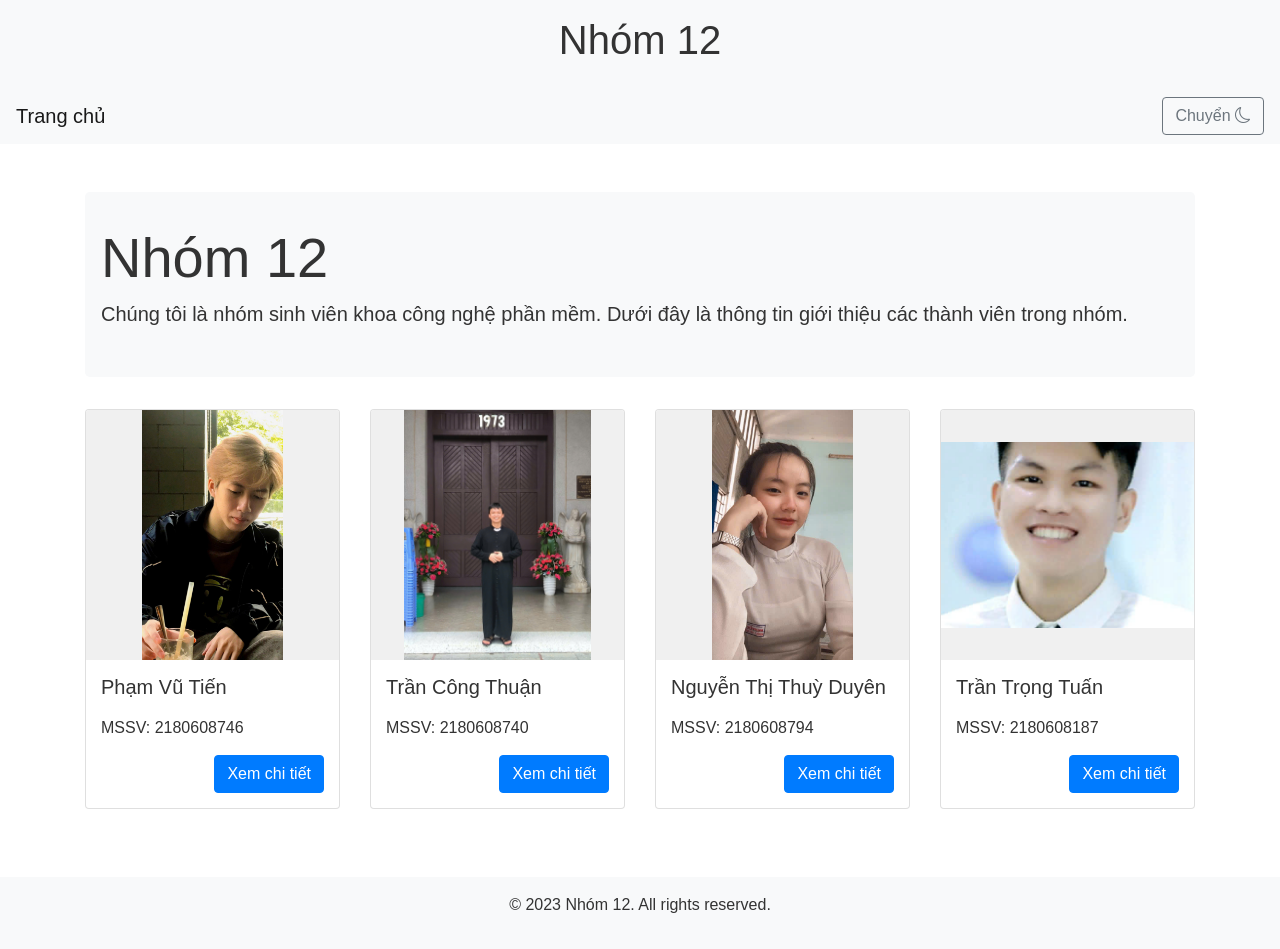
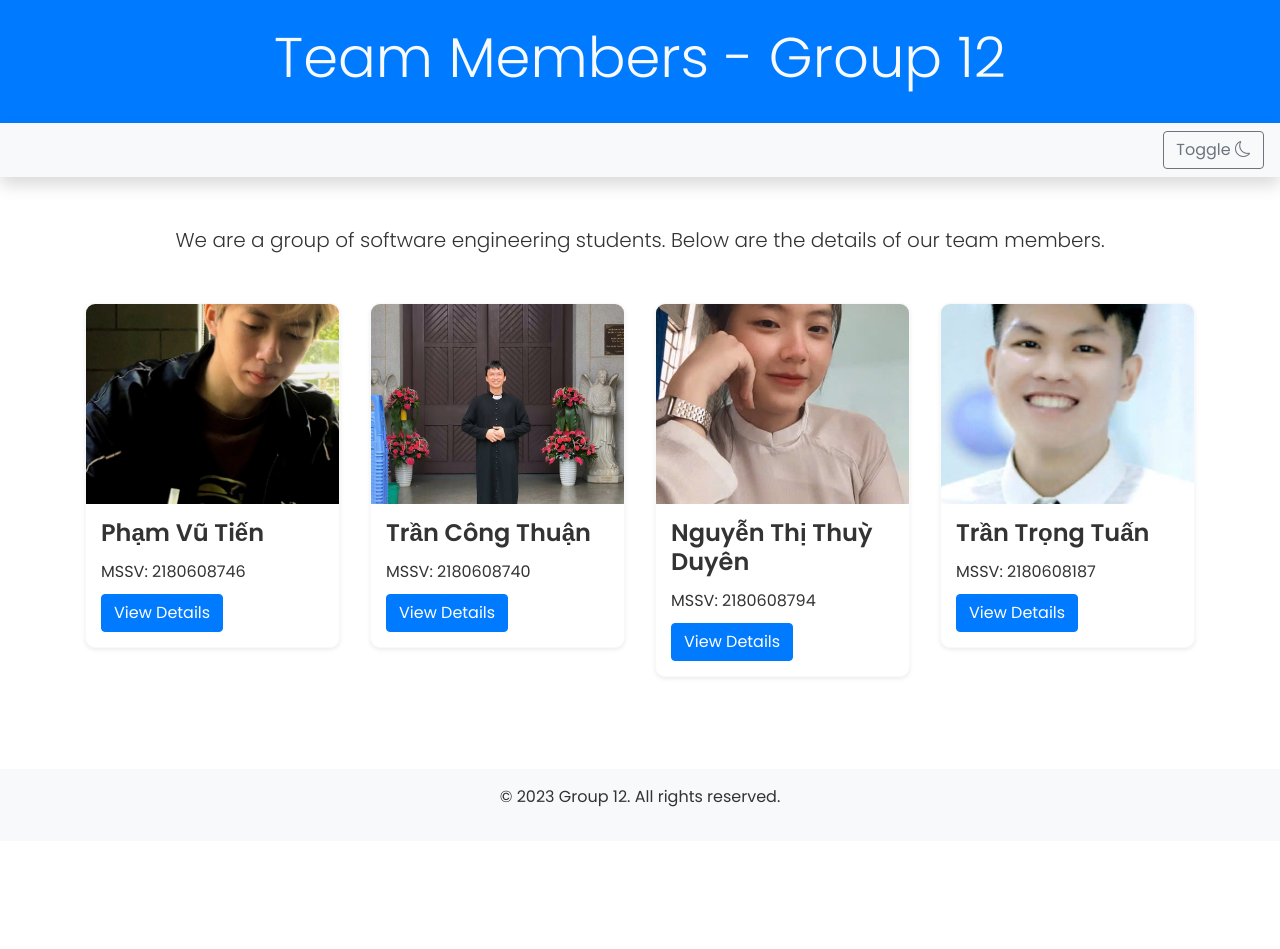
Before and after one commit to Tinas0603/nhom12.github.io, a plain HTML site: page index.html in a window 1280 px wide. After the commit the page ends 841 px from the top, so only its background shows below. Drawn offline with nearby package versions, Linux system fonts and the light colour scheme.

```diff
--- /dev/null
+++ b/assets/css/thuyduyen.css
@@ -0,0 +1,80 @@
+body {
+    font-family: 'Helvetica Neue', Arial, sans-serif;
+    background-color: #eaeaea;
+    margin: 0;
+    padding: 0;
+    display: flex;
+    justify-content: center;
+    align-items: center;
+    min-height: 100vh;
+}
+
+.container {
+    background: white;
+    padding: 20px;
+    max-width: 700px;
+    /* Adjusted for a compact card */
+    border-radius: 15px;
+    box-shadow: 0 4px 20px rgba(0, 0, 0, 0.1);
+    display: flex;
+    flex-direction: column;
+    align-items: center;
+    /* Center items horizontally */
+}
+
+.profile {
+    text-align: center;
+}
+
+.profile img {
+    width: 120px;
+    /* Updated for better fit */
+    height: 120px;
+    /* Updated for better fit */
+    border-radius: 50%;
+    object-fit: cover;
+    border: 3px solid #2d2d2d;
+}
+
+.profile h1 {
+    color: #2d2d2d;
+    margin: 10px 0 5px;
+    font-size: 24px;
+}
+
+.profile .subtitle {
+    font-weight: 300;
+    color: #999;
+}
+
+.info {
+    width: 100%;
+    /* Full width */
+}
+
+.info h2 {
+    border-bottom: 2px solid #2d2d2d;
+    padding-bottom: 5px;
+    margin-top: 20px;
+    color: #2d2d2d;
+    font-size: 18px;
+}
+
+.info p {
+    font-size: 14px;
+    color: #444;
+    margin: 5px 0;
+    line-height: 1.6;
+}
+
+.info div {
+    margin-bottom: 15px;
+    /* Adjusted for spacing */
+}
+
+/* Mobile responsiveness */
+@media (max-width: 600px) {
+    .profile img {
+        width: 100
+    }
+}
--- a/index.html
+++ b/index.html
@@ -4,32 +4,28 @@
 <head>
     <meta charset="UTF-8">
     <meta name="viewport" content="width=device-width, initial-scale=1.0">
-    <title>Nhóm 12</title>
+    <title>Team Introduction - Group 12</title>
     <link href="https://stackpath.bootstrapcdn.com/bootstrap/4.5.2/css/bootstrap.min.css" rel="stylesheet">
     <link href="https://cdn.jsdelivr.net/npm/bootstrap-icons/font/bootstrap-icons.css" rel="stylesheet">
+    <link href="https://fonts.googleapis.com/css2?family=Poppins:wght@300;400;600&display=swap" rel="stylesheet">
     <link href="style.css" rel="stylesheet">
 </head>
 
 <body>
     <!-- Header -->
-    <header class="bg-light py-3">
+    <header class="bg-primary text-light py-4">
         <div class="container">
-            <h1 class="text-center">Nhóm 12</h1>
+            <h1 class="text-center display-4">Team Members - Group 12</h1>
         </div>
     </header>
 
     <!-- Navigation Bar -->
-    <nav class="navbar navbar-expand-lg navbar-light bg-light">
-        <a class="navbar-brand" href="#">Trang chủ</a>
-        <button class="navbar-toggler" type="button" data-toggle="collapse" data-target="#navbarNav"
-            aria-controls="navbarNav" aria-expanded="false" aria-label="Toggle navigation">
-            <span class="navbar-toggler-icon"></span>
-        </button>
+    <nav class="navbar navbar-expand-lg navbar-light bg-light shadow">
         <div class="collapse navbar-collapse" id="navbarNav">
             <ul class="navbar-nav ml-auto">
                 <li class="nav-item">
                     <button id="theme-toggle" class="btn btn-outline-secondary">
-                        Chuyển <i class="bi bi-moon"></i>
+                        Toggle <i class="bi bi-moon"></i>
                     </button>
                 </li>
             </ul>
@@ -38,55 +34,50 @@
 
     <!-- Group Introduction Section -->
     <div class="container mt-5">
-        <div class="jumbotron">
-            <h1 class="display-4">Nhóm 12</h1>
-            <p class="lead">Chúng tôi là nhóm sinh viên khoa công nghệ phần mềm. Dưới đây là thông tin
-                giới thiệu các thành viên trong nhóm.</p>
+        <div class="text-center mb-5">
+            <p class="lead">We are a group of software engineering students. Below are the details of our team members.</p>
         </div>
 
         <!-- Team Members Section -->
         <div class="row">
-            <!-- Member 1 -->
-            <div class="col-md-3">
-                <div class="card" style="--i: 1;">
+            <!-- Member Cards -->
+            <div class="col-md-3 mb-4">
+                <div class="card border-light shadow-sm">
                     <img src="assets/images/TienPham.jpg" class="card-img-top" alt="Member 1">
                     <div class="card-body">
                         <h5 class="card-title">Phạm Vũ Tiến</h5>
                         <p class="card-text">MSSV: 2180608746</p>
-                        <a href="PhamVuTien.html" class="btn btn-primary">Xem chi tiết</a>
+                        <a href="PhamVuTien.html" class="btn btn-primary">View Details</a>
                     </div>
                 </div>
             </div>
-            <!-- Member 2 -->
-            <div class="col-md-3">
-                <div class="card" style="--i: 2;">
+            <div class="col-md-3 mb-4">
+                <div class="card border-light shadow-sm">
                     <img src="assets/images/ThuanTran.jpg" class="card-img-top" alt="Member 2">
                     <div class="card-body">
                         <h5 class="card-title">Trần Công Thuận</h5>
                         <p class="card-text">MSSV: 2180608740</p>
-                        <a href="member2.html" class="btn btn-primary">Xem chi tiết</a>
+                        <a href="member2.html" class="btn btn-primary">View Details</a>
                     </div>
                 </div>
             </div>
-            <!-- Member 3 -->
-            <div class="col-md-3">
-                <div class="card" style="--i: 3;">
+            <div class="col-md-3 mb-4">
+                <div class="card border-light shadow-sm">
                     <img src="assets/images/ThuyDuyen.jpg" class="card-img-top" alt="Member 3">
                     <div class="card-body">
                         <h5 class="card-title">Nguyễn Thị Thuỳ Duyên</h5>
                         <p class="card-text">MSSV: 2180608794</p>
-                        <a href="member3.html" class="btn btn-primary">Xem chi tiết</a>
+                        <a href="/students/thuyduyen.html" class="btn btn-primary">View Details</a>
                     </div>
                 </div>
             </div>
-            <!-- Member 4 -->
-            <div class="col-md-3">
-                <div class="card" style="--i: 4;">
+            <div class="col-md-3 mb-4">
+                <div class="card border-light shadow-sm">
                     <img src="assets/images/TuanTran.jpg" class="card-img-top" alt="Member 4">
                     <div class="card-body">
                         <h5 class="card-title">Trần Trọng Tuấn</h5>
                         <p class="card-text">MSSV: 2180608187</p>
-                        <a href="member4.html" class="btn btn-primary">Xem chi tiết</a>
+                        <a href="member4.html" class="btn btn-primary">View Details</a>
                     </div>
                 </div>
             </div>
@@ -96,7 +87,7 @@
     <!-- Footer -->
     <footer class="bg-light py-3 mt-5">
         <div class="container text-center">
-            <p>&copy; 2023 Nhóm 12. All rights reserved.</p>
+            <p>&copy; 2023 Group 12. All rights reserved.</p>
         </div>
     </footer>
 
--- a/script.js
+++ b/script.js
@@ -1,3 +1,25 @@
+/* Smooth Scroll for Navigation Links */
+document.querySelectorAll('a[href^="#"]').forEach(anchor => {
+    anchor.addEventListener('click', function (e) {
+        e.preventDefault();
+        document.querySelector(this.getAttribute('href')).scrollIntoView({ behavior: 'smooth' });
+    });
+});
+
+// Theme toggle settings
+const themeToggleBtn = document.getElementById('theme-toggle');
+
+themeToggleBtn.addEventListener('click', function () {
+    document.body.classList.toggle('dark-mode');
+    if (document.body.classList.contains('dark-mode')) {
+        themeToggleBtn.innerHTML = 'Toggle <i class="bi bi-sun"></i>';
+        localStorage.setItem('theme', 'dark');
+    } else {
+        themeToggleBtn.innerHTML = 'Toggle <i class="bi bi-moon"></i>';
+        localStorage.setItem('theme', 'light');
+    }
+});
+
 // Smooth scroll for navigation links
 document.querySelectorAll('a[href^="#"]').forEach(anchor => {
     anchor.addEventListener('click', function (e) {
@@ -8,24 +30,11 @@ document.querySelectorAll('a[href^="#"]').forEach(anchor => {
     });
 });
 
-// Theme toggle
-const themeToggleBtn = document.getElementById('theme-toggle');
-
-themeToggleBtn.addEventListener('click', function () {
-    document.body.classList.toggle('dark-mode');
-    if (document.body.classList.contains('dark-mode')) {
-        themeToggleBtn.innerHTML = 'Chuyển <i class="bi bi-sun"></i>';
-        localStorage.setItem('theme', 'dark');
-    } else {
-        themeToggleBtn.innerHTML = 'Chuyển <i class="bi bi-moon"></i>';
-        localStorage.setItem('theme', 'light');
-    }
-});
 
 // Check theme on page load
 if (localStorage.getItem('theme') === 'dark') {
     document.body.classList.add('dark-mode');
-    themeToggleBtn.innerHTML = 'Chuyển <i class="bi bi-sun"></i>';
+    themeToggleBtn.innerHTML = 'Toggle <i class="bi bi-sun"></i>';
 } else {
-    themeToggleBtn.innerHTML = 'Chuyển <i class="bi bi-moon"></i>';
+    themeToggleBtn.innerHTML = 'Toggle <i class="bi bi-moon"></i>';
 }
--- a/style.css
+++ b/style.css
@@ -1,59 +1,52 @@
 body {
-    font-family: Arial, sans-serif;
+    font-family: 'Poppins', sans-serif;
     transition: background-color 0.3s, color 0.3s;
 }
 
+/* Navbar and Header Styles */
 .navbar,
-.header,
-.footer {
-    margin-bottom: 20px;
-    background-color: #f8f9fa !important;
+footer {
+    background-color: #f8f9fa;
     transition: background-color 0.3s, color 0.3s;
 }
 
+/* Header Styling */
+header {
+    background-color: #007bff; /* Primary Color */
+}
+
+/* Jumbotron and Card Styles */
 .jumbotron {
     background-color: #f8f9fa;
     padding: 2rem 1rem;
-    transition: background-color 0.3s, color 0.3s;
+    border-radius: 10px;
 }
 
 .card {
     margin-bottom: 20px;
-    transition: transform 0.2s, box-shadow 0.3s, background-color 0.3s, color 0.3s;
-    min-height: 400px;
-    display: flex;
-    flex-direction: column;
-    opacity: 0;
-    animation: fadeInUp 0.5s ease forwards;
-    animation-delay: calc(0.1s * var(--i));
+    border-radius: 10px;
+    overflow: hidden;
+    transition: transform 0.2s, box-shadow 0.3s;
 }
 
 .card:hover {
-    transform: translateY(-10px);
+    transform: translateY(-5px);
     box-shadow: 0 10px 20px rgba(0, 0, 0, 0.2);
 }
 
 .card img {
-    height: 250px;
+    height: 200px;
     width: 100%;
-    object-fit: contain;
-    background-color: #f0f0f0;
+    object-fit: cover; /* Change to cover for full display */
 }
 
 .card-body {
-    flex-grow: 1;
-    display: flex;
-    flex-direction: column;
-    justify-content: space-between;
     padding: 15px;
 }
 
 .card-title {
-    font-size: 1.25rem;
-    white-space: nowrap;
-    overflow: hidden;
-    text-overflow: ellipsis;
-    max-width: 100%;
+    font-size: 1.5rem; /* Increase font size */
+    font-weight: 600; /* Increase font weight */
 }
 
 .card-text {
@@ -61,19 +54,12 @@ body {
 }
 
 .btn-primary {
-    align-self: flex-end;
+    background-color: #007bff; /* Primary Button Color */
+    border-color: #007bff;
 }
 
-@keyframes fadeInUp {
-    from {
-        opacity: 0;
-        transform: translateY(20px);
-    }
-
-    to {
-        opacity: 1;
-        transform: translateY(0);
-    }
+.btn-primary:hover {
+    background-color: #0056b3; /* Darker on hover */
 }
 
 /* Light Mode (default) */
@@ -89,14 +75,8 @@ body.dark-mode {
 }
 
 body.dark-mode .navbar,
-body.dark-mode .header,
-body.dark-mode .footer {
+body.dark-mode footer {
     background-color: #2c2c2c !important;
-    color: #ffffff;
-}
-
-body.dark-mode .jumbotron {
-    background-color: #2c2c2c;
     color: #ffffff;
 }
 
```
Also changed, not shown: assets/script/thuyduyen.js (added, +14 -0 lines), students/thuyduyen.html (added, +53 -0 lines).
